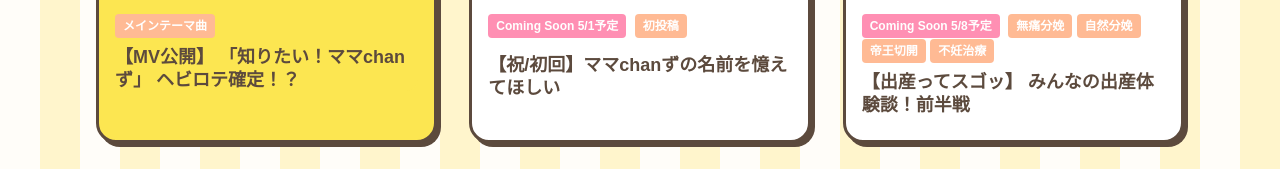
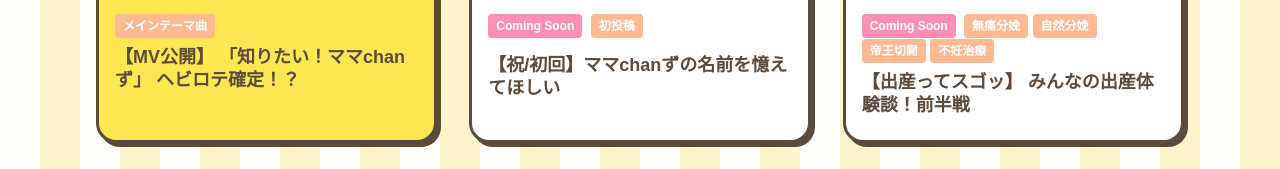
Before and after one commit to mamachanz1985/mamachanz_site, a website: page index.html in a window 1280 px wide. Shown: the part 1097-1266 px from the top of the page. Drawn offline with nearby package versions, Linux system fonts and the light colour scheme; a web font is replaced by a local one.

Commit message:
Add files via upload

```diff
--- a/index.html
+++ b/index.html
@@ -258,7 +258,7 @@
                         <div class="mb-2">
                             <span
                                 class="text-xs font-black bg-pop-pink text-white px-2 py-1 rounded inline-block mr-1">Coming
-                                Soon 5/1予定</span>
+                                Soon</span>
                             <span
                                 class="text-xs font-black bg-pop-orange text-white px-2 py-1 rounded mb-2 inline-block">初投稿</span>
                         </div>
@@ -284,7 +284,7 @@
                         <div class="mb-2">
                             <span
                                 class="text-xs font-black bg-pop-pink text-white px-2 py-1 rounded inline-block mr-1">Coming
-                                Soon 5/8予定</span>
+                                Soon</span>
                             <span
                                 class="text-xs font-black bg-pop-orange text-white px-2 py-1 rounded inline-block">無痛分娩</span>
                             <span
```
